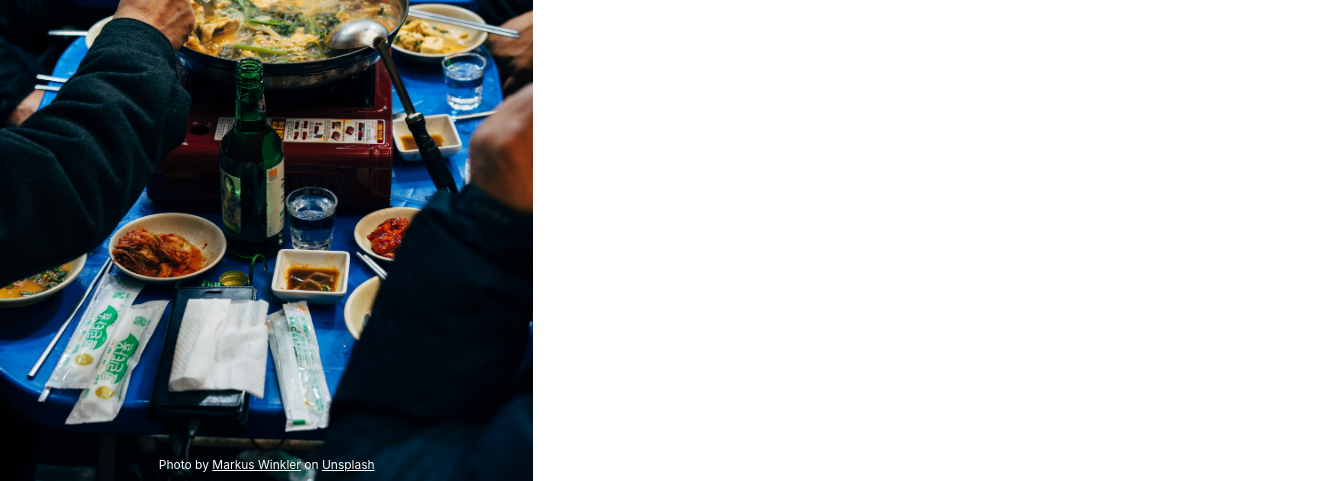
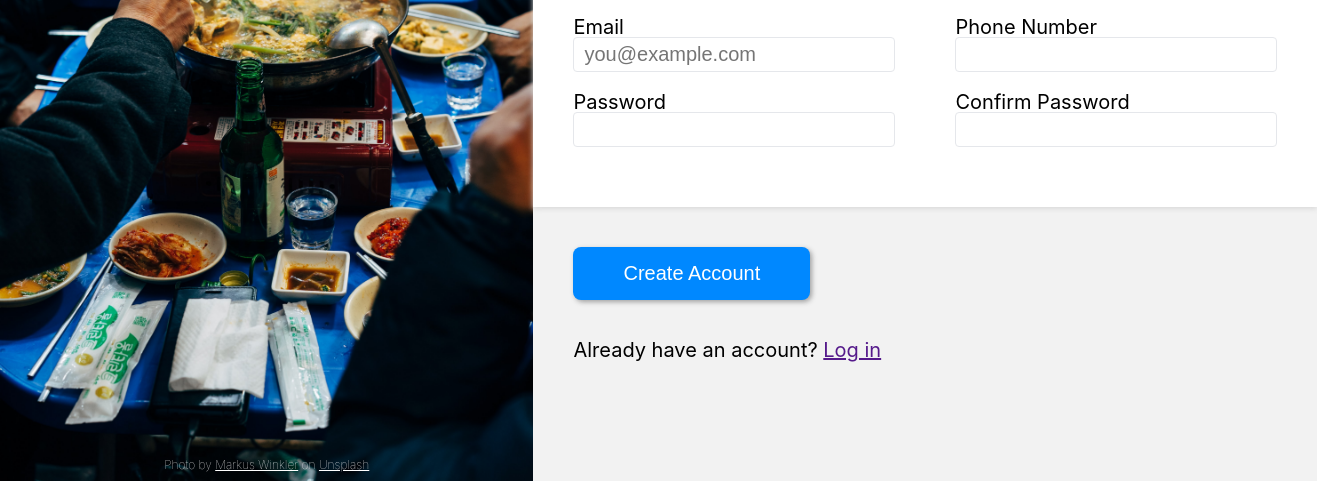
Before and after one commit to michaeljchong/sign-up-form, a plain HTML site: page index.html in a window 1280 px wide. Shown: the part 319-800 px from the top of the page, 1317 px wide, since content can reach past the window. Drawn offline with Linux system fonts and the light colour scheme.

Commit message:
Format form elements

```diff
--- a/index.html
+++ b/index.html
@@ -11,7 +11,7 @@
   <div class="sidebar">
     <div class="logo">
       <img src="images/odin-lined.png" alt="icon">
-      <p>LOGO</p>
+      <p>BANCHAN</p>
     </div>
     <img src="images/markus-winkler-1gkvpUCQkmA-unsplash.jpg" alt="Korean dining">
     <p class="credit">Photo by <a
@@ -24,26 +24,27 @@
       <p>A culinary journey into Korean cuisine that will shock your palette with explosive flavor! Sign up now to give your taste buds the out of this world experience that they deserve.</p>
     </div>
     <form action="signupform/path" method="post">
-      <fieldset class="info">
+      <div class="column">
         <label for="first_name">First Name</label>
         <input type="text" id="first_name" name="first_name">
+        <label for="user_email">Email</label>
+        <input type="email" id="user_email" name="email" placeholder="you@example.com">
+        <label for="password">Password</label>
+        <input type="password" id="password" name="password">
+      </div>
+      <div class="column">
         <label for="last_name">Last Name</label>
         <input type="text" id="last_name" name="last_name">
-        <label for="user_email">Email</label>
-        <input type="email" id="user_email" name="email" placeholder="you@example.com">
         <label for="phone_number">Phone Number</label>
-        <input type="" id="phone_number" name="phone_number">
-        <label for="password">Password</label>
-        <input type="password" id="password" name="password">
+        <input type="number" id="phone_number" name="phone_number">
         <label for="confirm_password">Confirm Password</label>
         <input type="password" id="confirm_password" name="confirm_password">
-      </fieldset>
-      <fieldset class="action">
-          <button type="submit">Create Account</button>
-          <p>Already have an account? <a href="">Log in</a></p>
-      </fieldset>
+      </div>
     </form>
-
+    <div>
+      <button type="submit">Create Account</button>
+      <p>Already have an account? <a href="">Log in</a></p>
+    </div>
   </div>
 </body>
 </html>
--- a/style.css
+++ b/style.css
@@ -49,7 +49,8 @@ table {
 
 body {
   display: flex;
-  font-family: -apple-system, BlinkMacSystemFont, 'Segoe UI', Roboto, Oxygen, Ubuntu, Cantarell, 'Open Sans', 'Helvetica Neue', sans-serif
+  font-family: -apple-system, BlinkMacSystemFont, 'Segoe UI', Roboto, Oxygen, Ubuntu, Cantarell, 'Open Sans', 'Helvetica Neue', sans-serif;
+  font-size: 20px;
 }
 
 .sidebar {
@@ -63,9 +64,10 @@ body {
 }
 
 .sidebar .credit {
-  position: fixed;
+  position: absolute;
   bottom: 10px;
   font-size: 12px;
+  font-weight: 100;
 }
 
 .sidebar a {
@@ -73,11 +75,12 @@ body {
 }
 
 .logo {
-  position: fixed;
+  position: absolute;
   display: flex;
   justify-content: center;
   align-items: center;
   top: 20vh;
+  padding: 20px;
   font-size: 5rem;
   background-color: rgba(0, 0, 0, 0.399);
 }
@@ -85,3 +88,57 @@ body {
 .logo img {
   height: 100px;
 }
+
+.content {
+  display: flex;
+  flex-direction: column;
+  justify-content: center;
+  background-color: rgb(242, 242, 242);
+}
+
+.content>div,
+.content form {
+  padding: 40px;
+}
+
+.intro {
+  font-weight: 600;
+}
+
+form {
+  background-color: white;
+  box-shadow: 0 2px 5px rgb(218, 218, 218);
+  display: flex;
+  gap: 60px;
+}
+
+form input {
+  border: 1px solid #E5E7EB;
+  border-radius: 4px;
+  width: 300px;
+  margin-bottom: 20px;
+  font-size: 1em;
+  padding: 5px 10px;
+}
+
+.column {
+  display: flex;
+  flex-direction: column;
+  box-sizing: border-box;
+}
+
+#last_name:focus {
+  border: 1px solid blue;
+  box-shadow: 2px 2px 5px rgb(160, 160, 160);
+}
+
+button {
+  background-color: rgb(0, 136, 255);
+  border: none;
+  box-shadow: 2px 2px 5px rgb(160, 160, 160);
+  border-radius: 8px;
+  padding: 15px 50px;
+  margin-bottom: 40px;
+  color: white;
+  font-size: 20px;
+}
```
